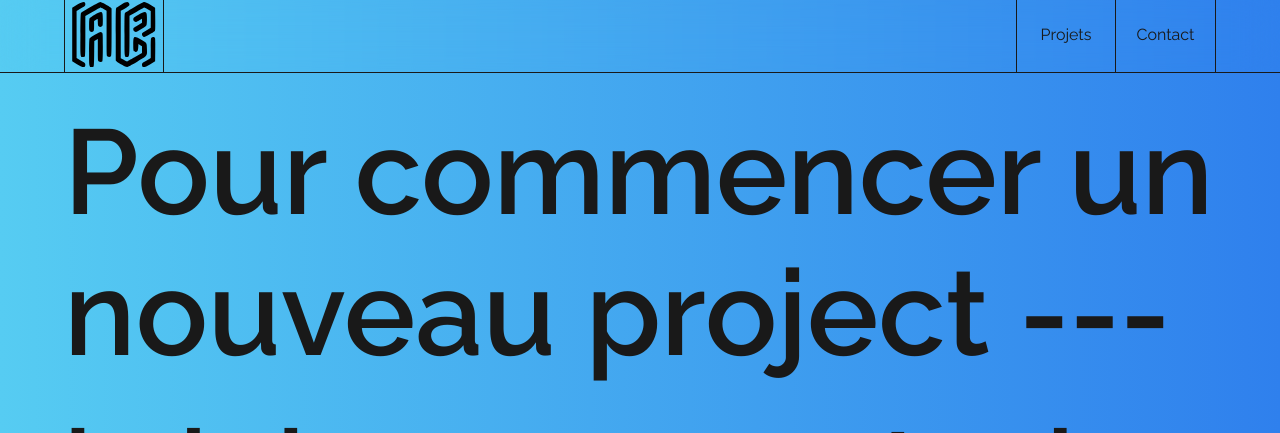
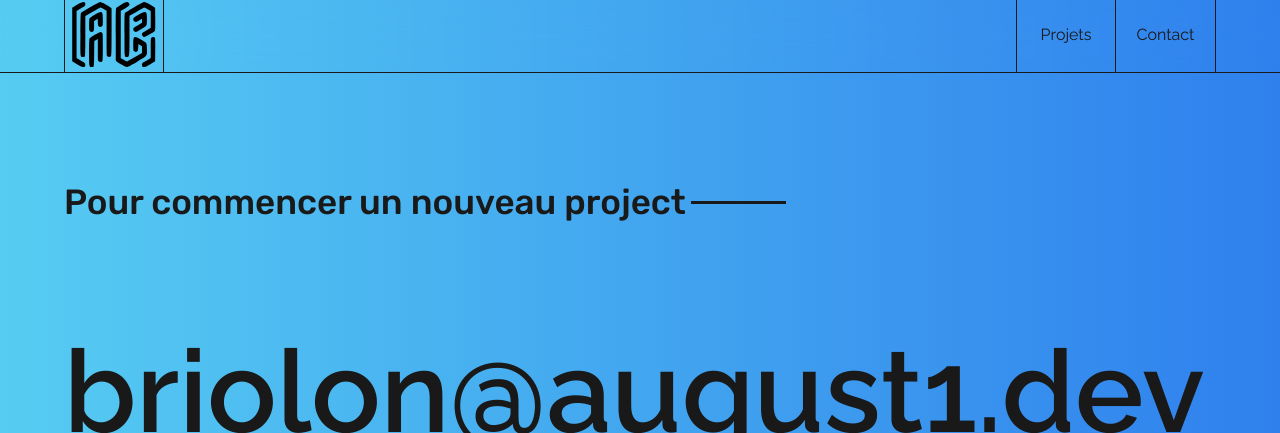
Before and after one commit to AugustinBriolon/Portfolio-v2, a React (Create React App) app: page /contact in a window 1280 px wide. Shown: the top 433 px of the page. Built offline with nearby package versions, Linux system fonts and the light colour scheme; the HTML template or start-up script is replaced by a standard one.

Commit message:
:lipstick: change contact visual

```diff
--- a/src/components/ContactPage/ContactPage.js
+++ b/src/components/ContactPage/ContactPage.js
@@ -3,7 +3,10 @@ export default function ContactPage() {
   return (
     <div className="contactPage section">
 
-      <h1>Pour commencer un nouveau project ---</h1>
+      <div>
+        <h2>Pour commencer un nouveau project</h2>
+        <hr />
+      </div>
 
       <a href='mailto:briolon@august1.dev' className="mail">
         <h1>briolon@august1.dev</h1>
--- a/src/scss/layout/_contactPage.scss
+++ b/src/scss/layout/_contactPage.scss
@@ -2,13 +2,32 @@
   height: 80vh;
   display: flex;
   flex-direction: column;
-  justify-content: space-evenly
-}
+  justify-content: space-evenly;
 
-.mail {
-  text-decoration: underline;
+  div {
+    display: flex;
+    flex-direction: row;
+    align-items: center;
+    justify-content: flex-start;
 
-  h1 {
-    font-size: clamp(2.5rem, 9vw, 12rem);
+    h2 {
+      white-space: nowrap;
+      padding-right: 5px;
+    }
+
+    hr {
+      width: 95px;
+      height: 3px;
+      background: $color-primary;
+      border: none;
+    }
+  }
+
+  .mail {
+    text-decoration: underline;
+
+    h1 {
+      font-size: clamp(2.5rem, 9vw, 12rem);
+    }
   }
 }
```
